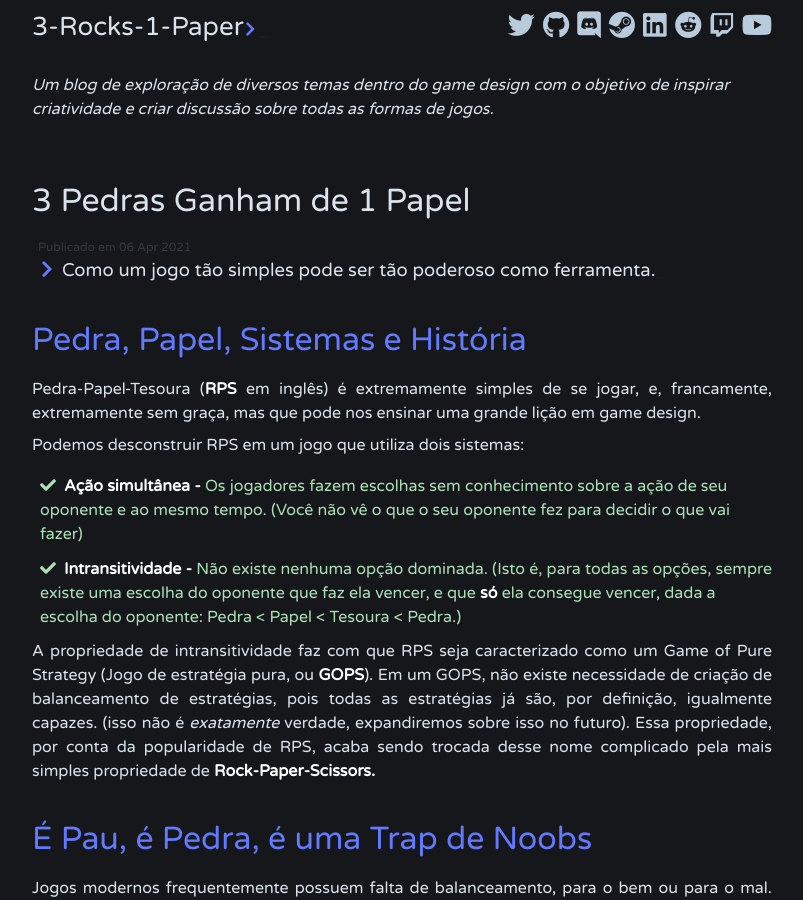
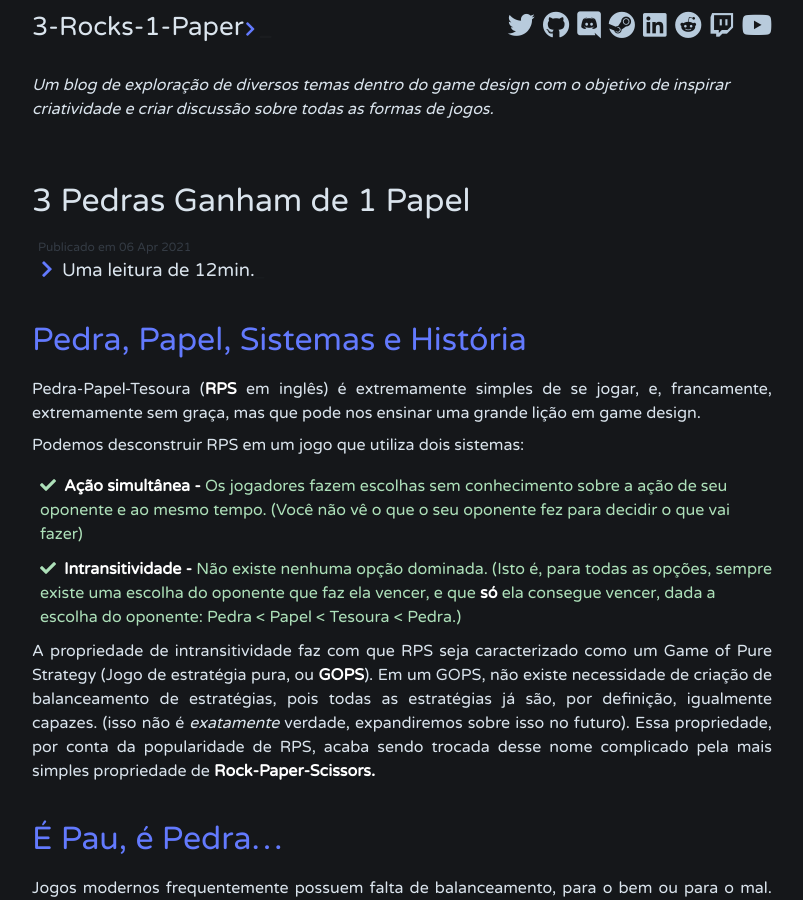
Before and after one commit to zappabad/blog_site, a Jekyll site: the page built from _posts/2021-04-06-pedra-papel-tesoura.md, in a window 1280 px wide and 900 px high. Shown: the whole window, without its empty margins (238-1041 px from the left). Built offline with Jekyll 4.4.1, drawn with Linux system fonts in a browser that asks for light colours; comment, search, counter and statistics services are not loaded.

```diff
--- a/_posts/2021-04-06-pedra-papel-tesoura.md
+++ b/_posts/2021-04-06-pedra-papel-tesoura.md
@@ -1,7 +1,7 @@
 ---
 layout: post
 title:  "3 Pedras Ganham de 1 Papel"
-description: Como um jogo tão simples pode ser tão poderoso como ferramenta.
+description: Uma leitura de 12min.
 tags: sistemas design
 ---
 
@@ -22,7 +22,7 @@
 no futuro). Essa propriedade, por conta da popularidade de RPS, acaba sendo trocada desse
 nome complicado pela mais simples propriedade de **Rock-Paper-Scissors.**
 
-# É Pau, é Pedra, é uma Trap de Noobs
+# É Pau, é Pedra...
 
 Jogos modernos frequentemente possuem falta de balanceamento, para o bem ou para o mal. Isso ocorre quando, de todo
 o conjunto de ações que um jogador pode tomar, algumas delas são dominadas por outras. Em alguns casos, isso pode
```
Also changed, not shown: 17 other files.
